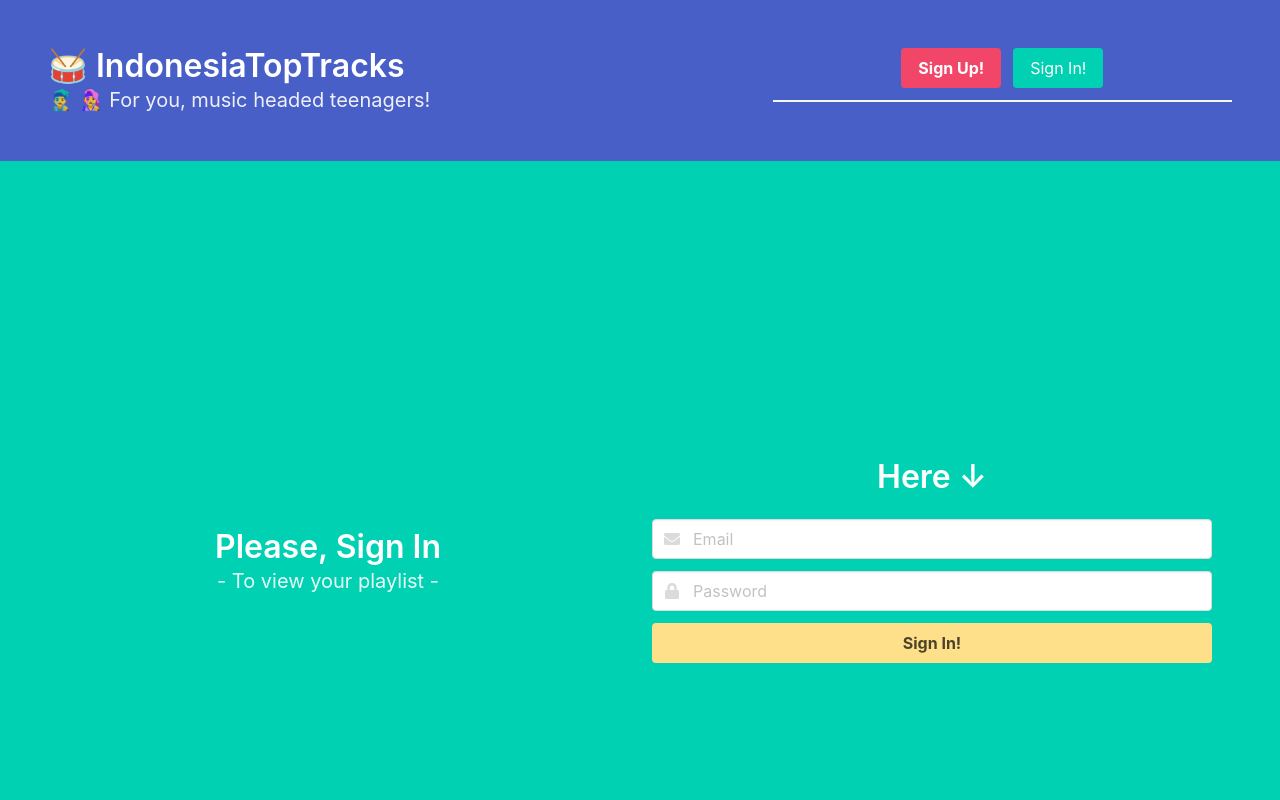
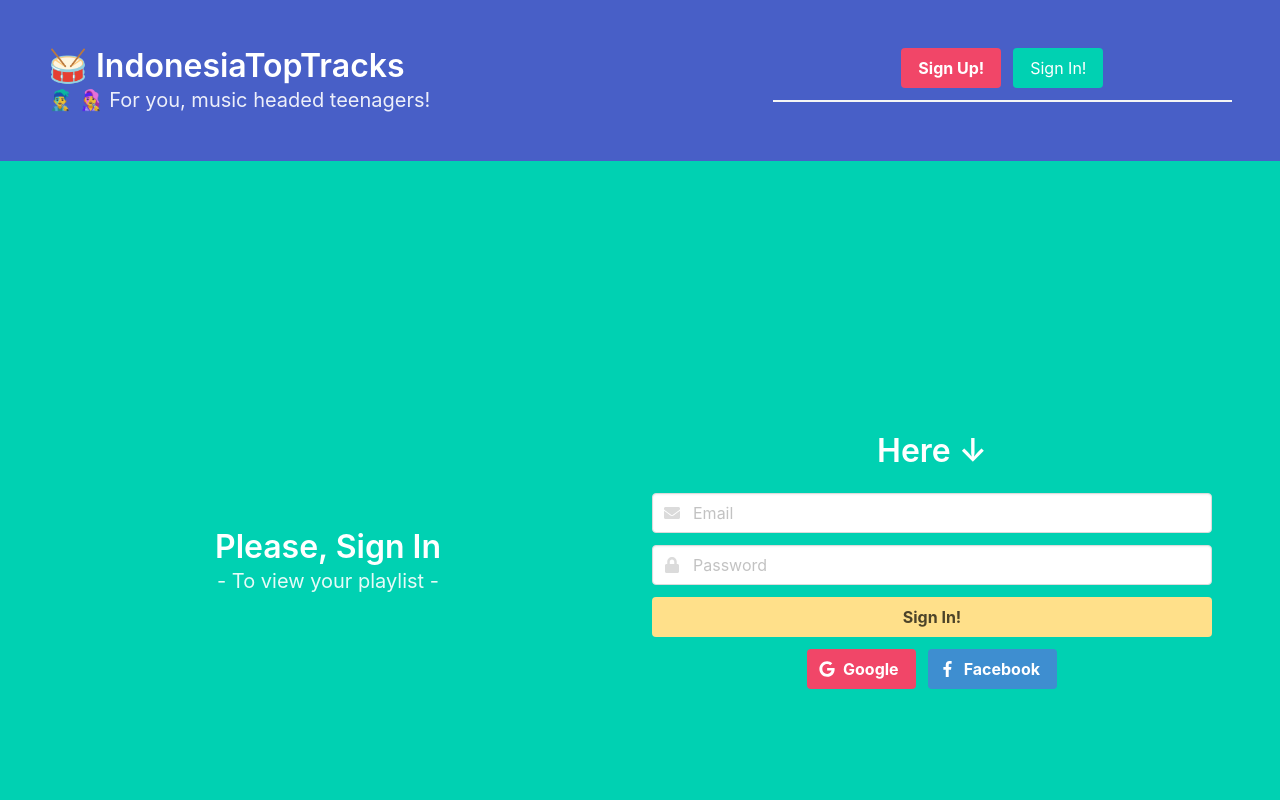
Before and after one commit to fuza-ail/Music, a plain HTML site: page client/index.html in a window 1280 px wide. Shown: the top 800 px of the page. Drawn offline with nearby package versions, Linux system fonts and the light colour scheme.

Commit message:
google and facebook sign-in placeholder

```diff
--- a/client/index.html
+++ b/client/index.html
@@ -79,13 +79,35 @@
               </p>
             </div>
             <div class="field">
-              <p class="control">
-              <button class="button is-warning is-fullwidth">
-                <strong>
-                  Sign In!
-                </strong>
-              </button>
-              </p>
+              <div class="control">
+                <button class="button is-warning is-fullwidth">
+                  <strong>
+                    Sign In!
+                  </strong>
+                </button>
+              </div>
+            </div>
+            <div class="field is-grouped is-grouped-centered">
+              <div class="control">
+                <button class="button is-danger is-fullwidth">
+                  <span class="icon">
+                    <i class="fab fa-google"></i>
+                  </span>
+                  <strong>
+                     Google
+                  </strong>
+                </button>
+              </div>
+              <div class="control">
+                <button class="button is-info is-fullwidth">
+                  <span class="icon">
+                    <i class="fab fa-facebook-f"></i>
+                  </span>
+                  <strong>
+                    Facebook
+                  </strong>
+                </button>
+              </div>
             </div>
           </form>
         </div>
```
